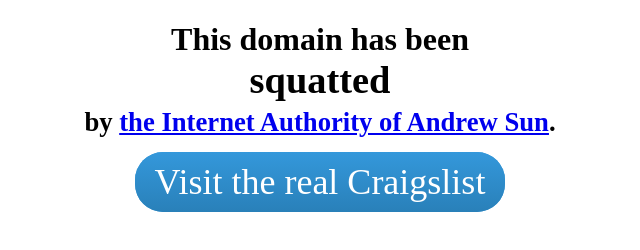
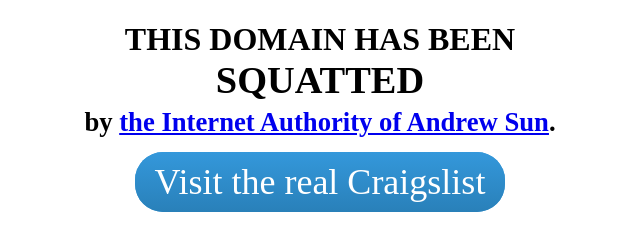
Before and after one commit to as-com/craigslist.gq, a plain HTML site: page index.html in a window 1280 px wide. Shown: the whole page, without its empty margins (320-960 px from the left). Drawn offline with Linux system fonts and the light colour scheme.

Commit message:
Update index.html

```diff
--- a/index.html
+++ b/index.html
@@ -34,10 +34,12 @@ body {
 </style>
 </head>
 <body>
-<h1>This domain has been <br>
-<big>squatted</big><br>
+<h1>THIS DOMAIN HAS BEEN<br>
+<big>SQUATTED</big><br>
 <small>by <a href="https://andrewsun.com/">the Internet Authority of Andrew Sun</a>.</small>
 </h1>
+<p>
 <a class="btn" href="http://craigslist.org">Visit the real Craigslist</a>
+</p>
 </body>
 </html>
```
